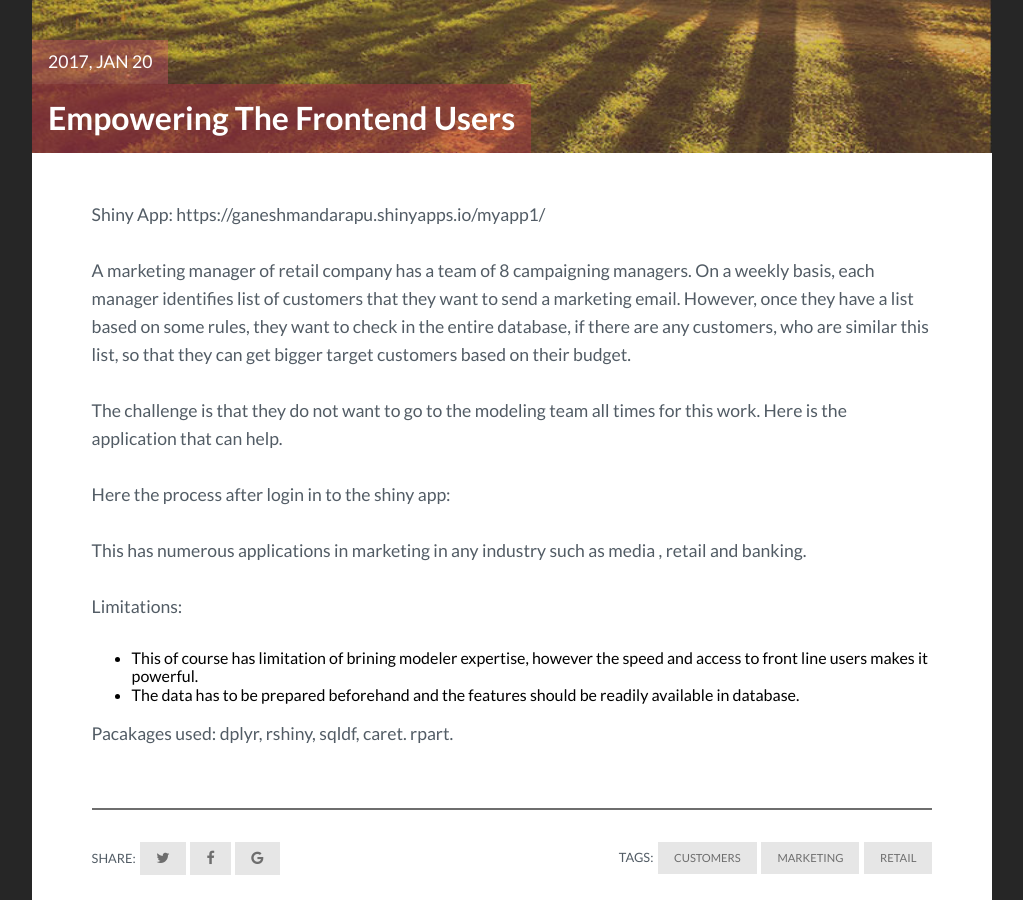
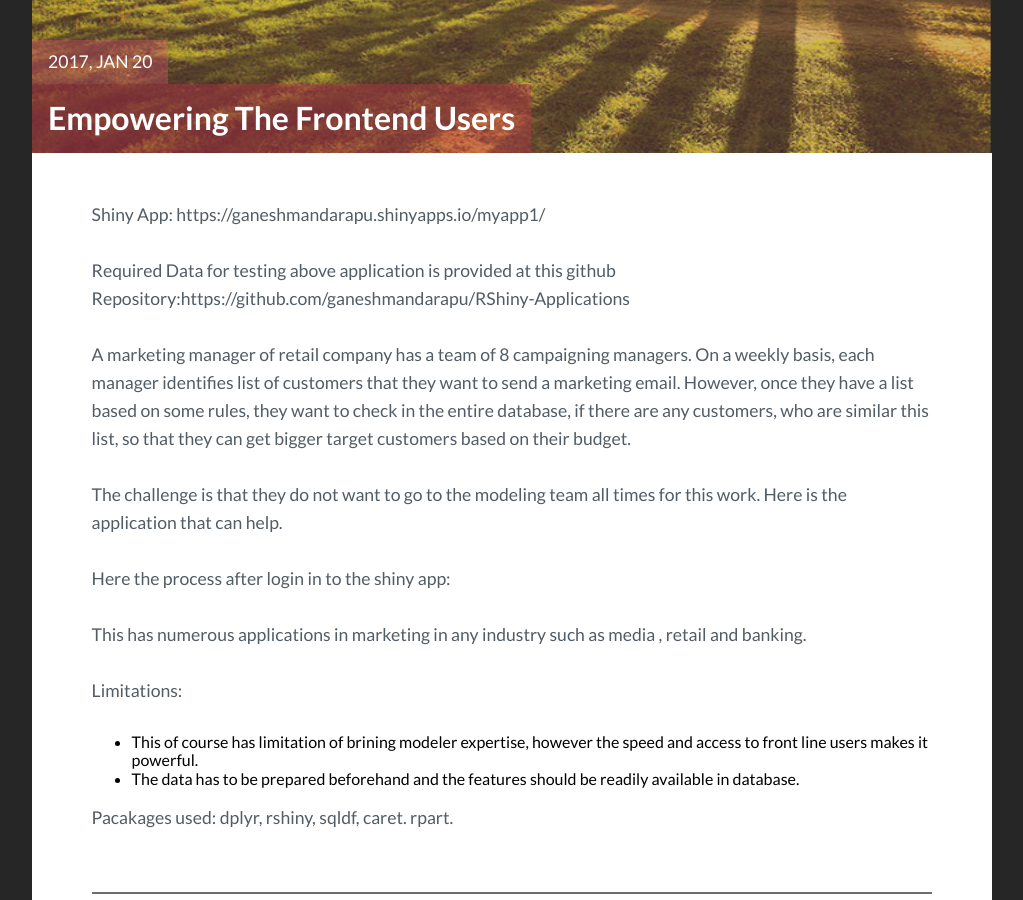
Before and after one commit to ganeshmandarapu/Projects, a Jekyll site: the page built from _posts/2017-01-20-Empowering The Frontend Users.markdown, in a window 1280 px wide and 900 px high, scrolled down 560 px. Shown: the whole window, without its empty margins (128-1151 px from the left). Built offline with Jekyll 4.4.1, drawn with Linux system fonts in a browser that asks for light colours; comment, search, counter and statistics services are not loaded.

Commit message:
Update 2017-01-20-Empowering The Frontend Users.markdown

```diff
--- a/_posts/2017-01-20-Empowering The Frontend Users.markdown
+++ b/_posts/2017-01-20-Empowering The Frontend Users.markdown
@@ -8,6 +8,8 @@ tag: [Customers, Marketing, Retail]
 ---
 
 Shiny App: https://ganeshmandarapu.shinyapps.io/myapp1/
+
+Required Data for testing above application is provided at this github Repository:https://github.com/ganeshmandarapu/RShiny-Applications
 
 A marketing manager of retail company has a team of 8 campaigning managers. On a weekly basis, each manager identifies list of customers that they want to send a marketing email. However, once they have a list based on some rules, they want to check in the entire database, if there are any customers, who are similar this list, so that they can get bigger target customers based on their budget.
 
```
